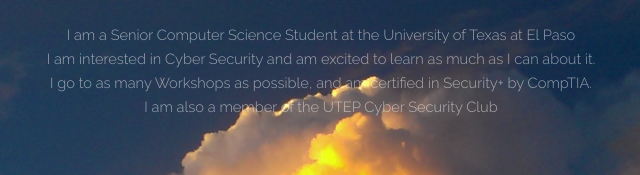
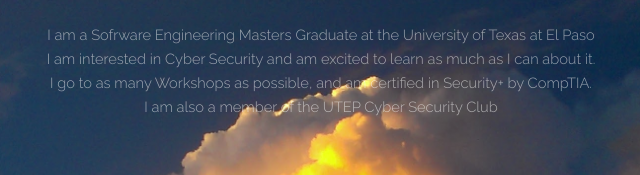
Before and after one commit to uribea/uribea.github.io, a plain HTML site: page index.html in a window 1280 px wide. Shown: the part 208-383 px from the top of the page, 319-959 px from the left. Drawn offline with Linux system fonts and the light colour scheme.

Commit message:
Update index.html

```diff
--- a/index.html
+++ b/index.html
@@ -34,7 +34,7 @@
     <!-- Banner -->
     <section id="banner">
         <h1>Alan Andres Uribe</h1>
-        <p>I am a Senior Computer Science Student at the University of Texas at El Paso
+        <p>I am a Sofrware Engineering Masters Graduate at the University of Texas at El Paso
             <br> I am interested in Cyber Security and am excited to learn as much as I can about it.
             <br> I go to as many Workshops as possible, and am certified in Security+ by CompTIA.
             <br> I am also a member of the UTEP Cyber Security Club </p>
```
